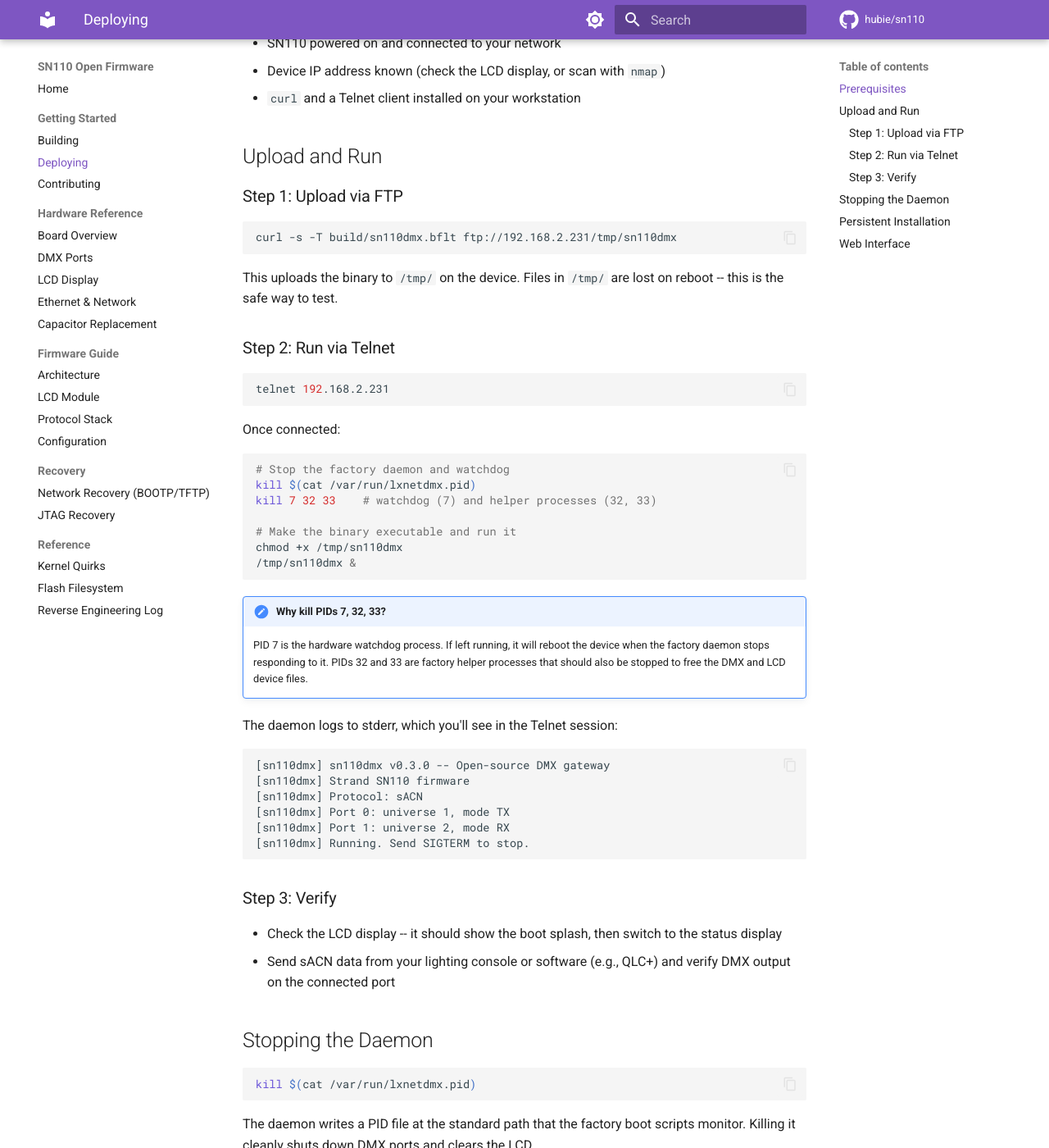
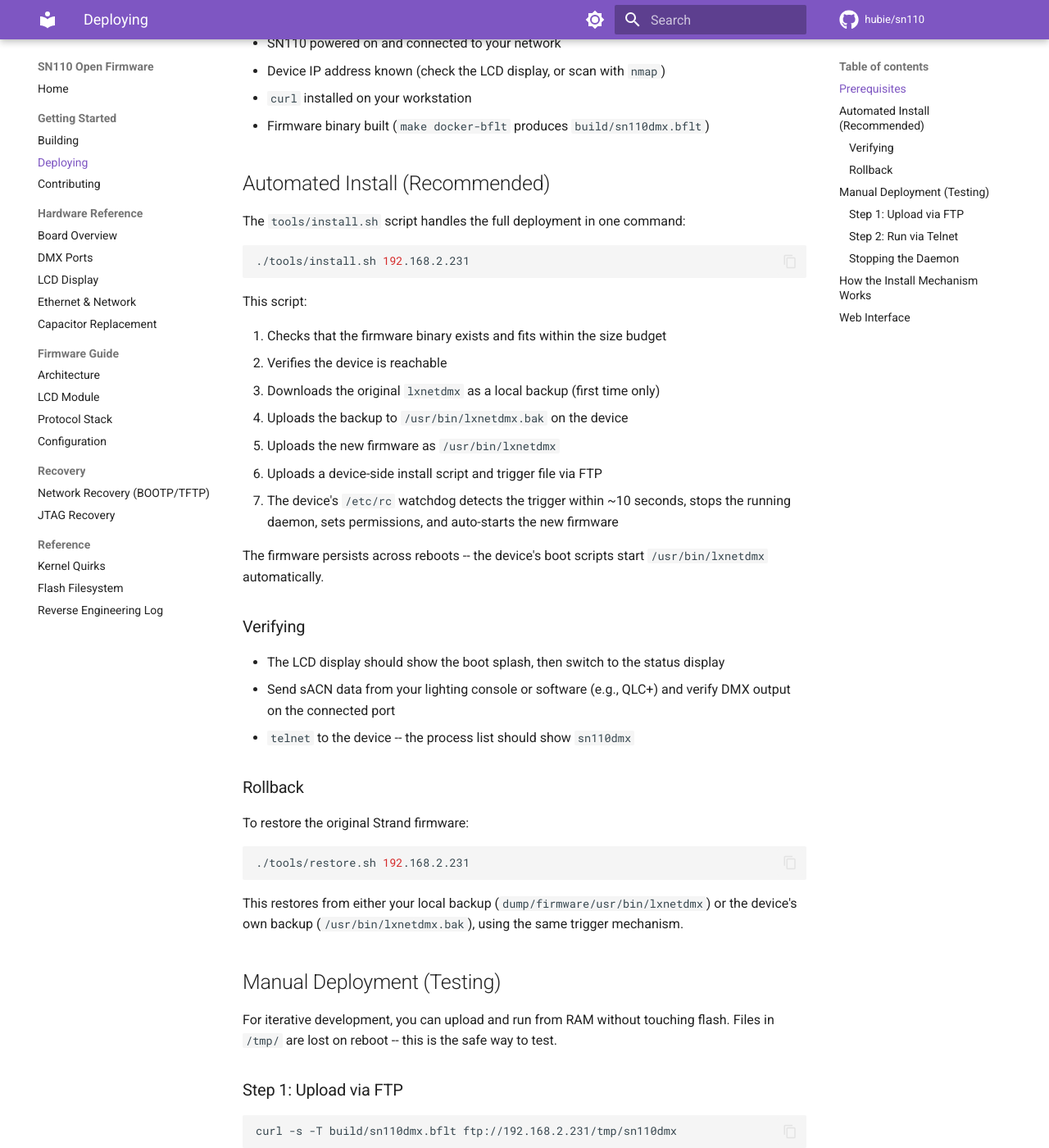
Before and after one commit to hubie/sn110, an MkDocs documentation site: the page built from docs/getting-started/deploying.md, in a window 1280 px wide and 1400 px high, scrolled down 406 px. Shown: the whole window at 82% size. Built offline with MkDocs 1.6.1 and Material for MkDocs 9.7.7, drawn with Linux system fonts in a browser that asks for light colours; comment, search, counter and statistics services are not loaded; some of the changed text lies outside the part shown.

````diff
--- a/docs/getting-started/deploying.md
+++ b/docs/getting-started/deploying.md
@@ -1,8 +1,8 @@
 # Deploying to the Device
 
 The SN110 runs a minimal Linux environment with FTP and Telnet servers always
-available. Deployment is a two-step process: upload the binary via FTP, then
-run it via Telnet.
+available. There are two deployment methods: automated scripts (recommended) and
+manual deployment.
 
 !!! warning "Read the recovery guide first"
     Before deploying custom firmware, make sure you understand the
@@ -13,18 +13,60 @@ run it via Telnet.
 
 - SN110 powered on and connected to your network
 - Device IP address known (check the LCD display, or scan with `nmap`)
-- `curl` and a Telnet client installed on your workstation
+- `curl` installed on your workstation
+- Firmware binary built (`make docker-bflt` produces `build/sn110dmx.bflt`)
 
-## Upload and Run
+## Automated Install (Recommended)
+
+The `tools/install.sh` script handles the full deployment in one command:
+
+```bash
+./tools/install.sh 192.168.2.231
+```
+
+This script:
+
+1. Checks that the firmware binary exists and fits within the size budget
+2. Verifies the device is reachable
+3. Downloads the original `lxnetdmx` as a local backup (first time only)
+4. Uploads the backup to `/usr/bin/lxnetdmx.bak` on the device
+5. Uploads the new firmware as `/usr/bin/lxnetdmx`
+6. Uploads a device-side install script and trigger file via FTP
+7. The device's `/etc/rc` watchdog detects the trigger within ~10 seconds,
+   stops the running daemon, sets permissions, and auto-starts the new firmware
+
+The firmware persists across reboots -- the device's boot scripts start
+`/usr/bin/lxnetdmx` automatically.
+
+### Verifying
+
+- The LCD display should show the boot splash, then switch to the status display
+- Send sACN data from your lighting console or software (e.g., QLC+) and verify
+  DMX output on the connected port
+- `telnet` to the device -- the process list should show `sn110dmx`
+
+### Rollback
+
+To restore the original Strand firmware:
+
+```bash
+./tools/restore.sh 192.168.2.231
+```
+
+This restores from either your local backup (`dump/firmware/usr/bin/lxnetdmx`)
+or the device's own backup (`/usr/bin/lxnetdmx.bak`), using the same trigger
+mechanism.
+
+## Manual Deployment (Testing)
+
+For iterative development, you can upload and run from RAM without touching
+flash. Files in `/tmp/` are lost on reboot -- this is the safe way to test.
 
 ### Step 1: Upload via FTP
 
 ```bash
 curl -s -T build/sn110dmx.bflt ftp://192.168.2.231/tmp/sn110dmx
 ```
-
-This uploads the binary to `/tmp/` on the device. Files in `/tmp/` are lost on
-reboot -- this is the safe way to test.
 
 ### Step 2: Run via Telnet
 
@@ -61,38 +103,32 @@ The daemon logs to stderr, which you'll see in the Telnet session:
 [sn110dmx] Running. Send SIGTERM to stop.
 ```
 
-### Step 3: Verify
-
-- Check the LCD display -- it should show the boot splash, then switch to the
-  status display
-- Send sACN data from your lighting console or software (e.g., QLC+) and verify
-  DMX output on the connected port
-
-## Stopping the Daemon
+### Stopping the Daemon
 
 ```bash
 kill $(cat /var/run/lxnetdmx.pid)
 ```
 
 The daemon writes a PID file at the standard path that the factory boot scripts
-monitor. Killing it cleanly shuts down DMX ports and clears the LCD.
+monitor.
 
-## Persistent Installation
+## How the Install Mechanism Works
 
-To make the firmware survive reboots, copy it to the flash filesystem:
+The device's `/etc/rc` boot script runs a watchdog loop that checks every 10
+seconds for a trigger file at `/tmp/install.arm`. When found, it executes
+`/tmp/install.sh` (the device-side install script uploaded by `tools/install.sh`).
 
-```bash
-# Upload to flash (persistent)
-curl -s -T build/sn110dmx.bflt ftp://192.168.2.231/usr/bin/sn110dmx
+This is the same mechanism the factory firmware uses for updates. The open
+firmware install scripts piggyback on it rather than inventing a new process.
 
-# Via telnet: make executable, replace the factory startup
-chmod +x /usr/bin/sn110dmx
-```
+Key files:
 
-!!! danger "Flash writes are permanent"
-    Writing to `/usr/bin/` modifies the Minix filesystem on flash. Make sure
-    you have a working backup of the original firmware before doing this.
-    See [Recovery](../recovery/network-recovery.md) for backup procedures.
+| File | Runs on | Purpose |
+|------|---------|---------|
+| `tools/install.sh` | Your computer | Orchestrates the full install over FTP |
+| `tools/restore.sh` | Your computer | Orchestrates rollback over FTP |
+| `tools/device/install.sh` | The device | Stops daemon, sets permissions (triggered by `/etc/rc`) |
+| `tools/device/rollback.sh` | The device | Restores original firmware (triggered by `/etc/rc`) |
 
 ## Web Interface
 
````
Also changed, not shown: notes/brainstorms/2026-04-28-web-ui-firmware-management-requirements.md (added, +83 -0 lines), notes/plans/2026-04-28-001-feat-web-ui-firmware-management-plan.md (added, +189 -0 lines), 6 other files.
